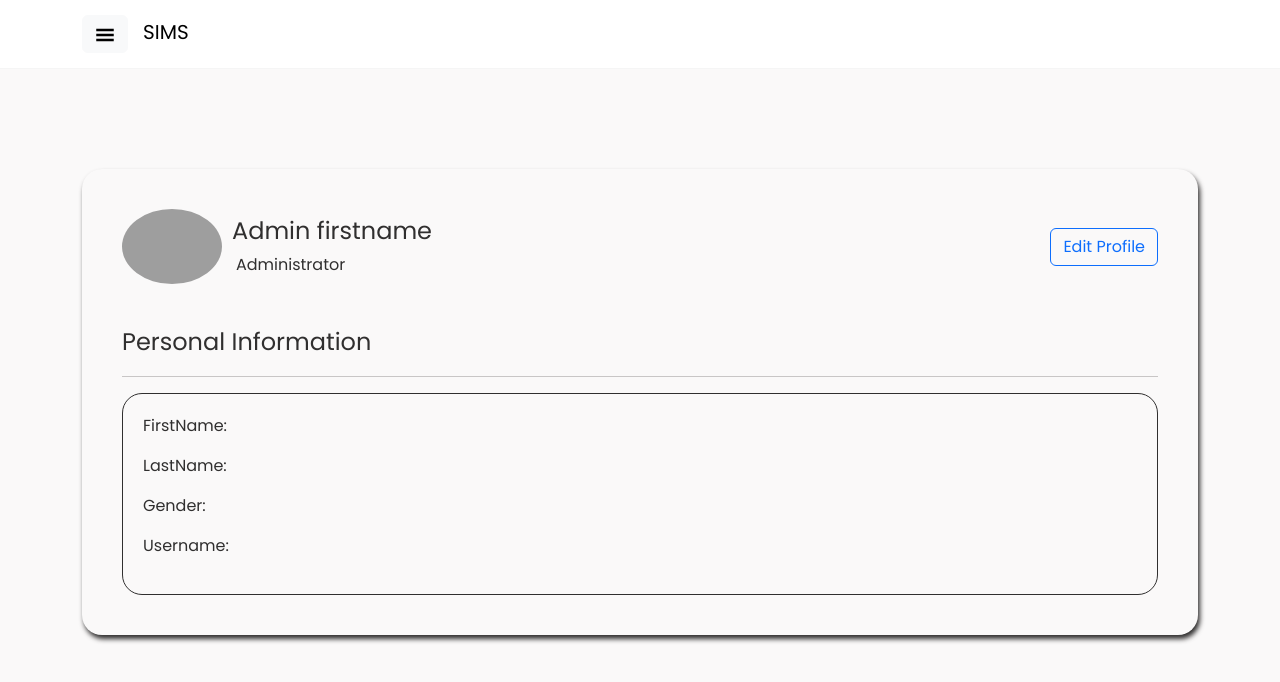
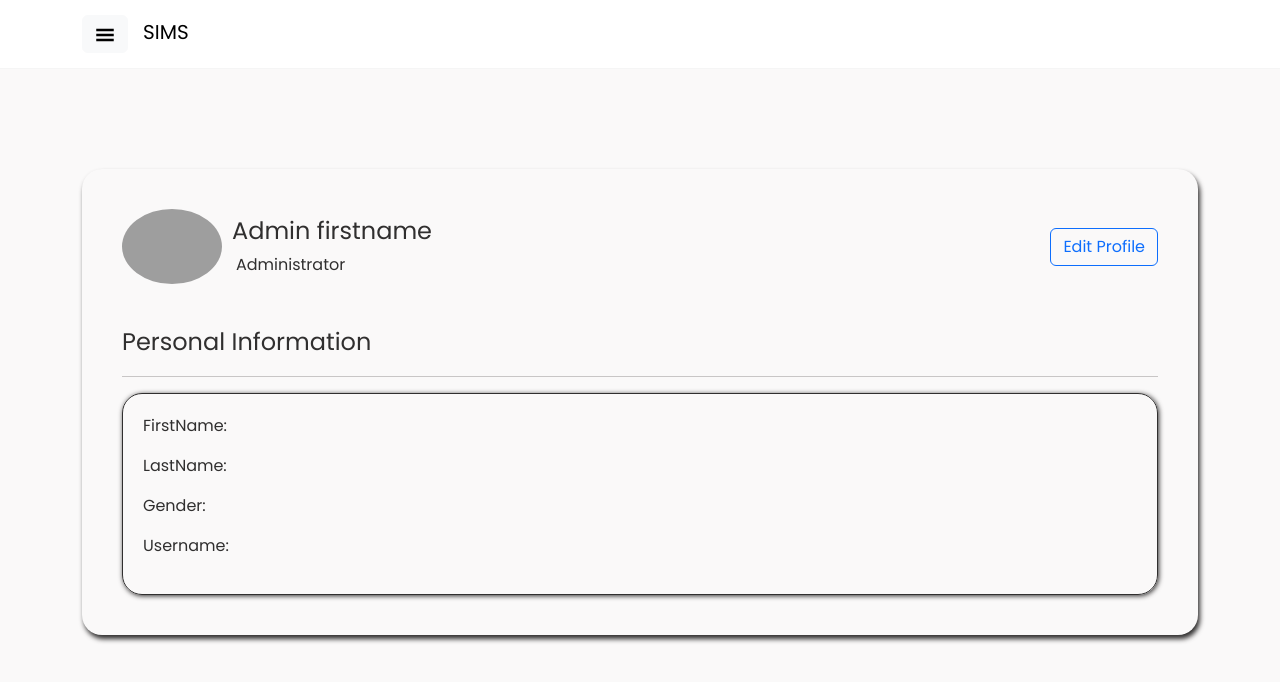
Before and after one commit to MarkRyuo/SalesInventoryManagementSystem_SIMS, a React (Vite) app in the folder client/: page /ProfileMode in a window 1280 px wide. Shown: the top 682 px of the page. Built offline with nearby package versions, Linux system fonts and the light colour scheme; grey boxes are pictures that could not be loaded.

Commit message:
Update: System Design

```diff
--- a/client/src/components/Account/ProfileMode.jsx
+++ b/client/src/components/Account/ProfileMode.jsx
@@ -23,7 +23,7 @@ function ProfileMode() {
                     <div style={{padding: 20}}>
                         <p className="fs-4">Personal Information</p>
                         <hr />
-                        <div style={{borderRadius: 20, border: '1px solid', padding: 20 }}>
+                        <div style={{borderRadius: 20, border: '1px solid', padding: 20, boxShadow: '1px 1px 5px' }}>
                             <p>FirstName: <span></span></p>
                             <p>LastName: <span></span></p>
                             <p>Gender: <span></span></p>
```
